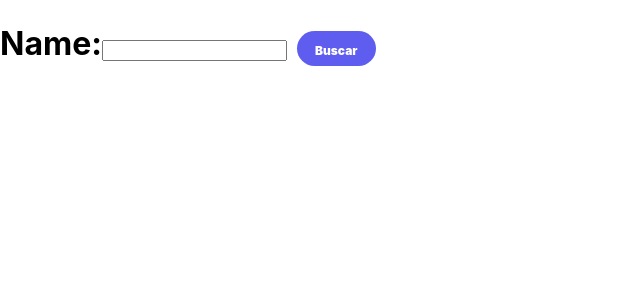
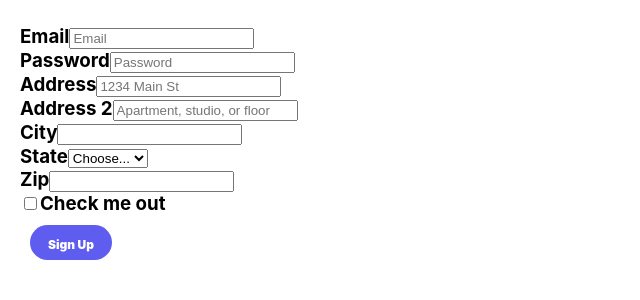
Before and after one commit to AmandaJhes/FrontEndProviHack, a React (Create React App) app: page / in a window 1280 px wide. Shown: the top 300 px of the page, without its empty margins (0-640 px from the left). Built offline with nearby package versions, Linux system fonts and the light colour scheme.

Commit message:
Tela Cadastro e Login

```diff
--- a/package.json
+++ b/package.json
@@ -3,6 +3,7 @@
   "version": "0.1.0",
   "private": true,
   "dependencies": {
+    "@material-ui/core": "^4.12.4",
     "@testing-library/jest-dom": "^5.16.4",
     "@testing-library/react": "^13.1.1",
     "@testing-library/user-event": "^13.5.0",
--- a/src/App.js
+++ b/src/App.js
@@ -1,11 +1,13 @@
 import React from "react"
-import MyForm from "./Components/Formulario/Form";
+import Cadastro from "./Components/Formulario/Cadastro";
+// import Login from "./Components/Formulario/Login";
 import "./Styles/App.css"
 
 function App() {
   return (
     <div className="App">
-      <h1><MyForm /></h1>
+      {/* <h3><Login /> </h3> */}
+      <h3><Cadastro /></h3>
     </div>
   );
 }
--- /dev/null
+++ b/src/Components/Formulario/Cadastro.js
@@ -0,0 +1,56 @@
+import React from "react"
+import { Button, FormContainer } from "./styles"
+
+function Cadastro(){
+  return (
+   <FormContainer>
+  <div class="form-row">
+    <div class="form-group col-md-6">
+      <label for="inputEmail4">Email</label>
+      <input type="email" class="form-control" id="inputEmail4" placeholder="Email" />
+    </div>
+    <div class="form-group col-md-6">
+      <label for="inputPassword4">Password</label>
+      <input type="password" class="form-control" id="inputPassword4" placeholder="Password" />
+    </div>
+  </div>
+  <div class="form-group">
+    <label for="inputAddress">Address</label>
+    <input type="text" class="form-control" id="inputAddress" placeholder="1234 Main St" />
+  </div>
+  <div class="form-group">
+    <label for="inputAddress2">Address 2</label>
+    <input type="text" class="form-control" id="inputAddress2" placeholder="Apartment, studio, or floor" />
+  </div>
+  <div class="form-row">
+    <div class="form-group col-md-6">
+      <label for="inputCity">City</label>
+      <input type="text" class="form-control" id="inputCity" />
+    </div>
+    <div class="form-group col-md-4">
+      <label for="inputState">State</label>
+      <select id="inputState" class="form-control">
+        <option selected>Choose...</option>
+        <option>...</option>
+      </select>
+    </div>
+    <div class="form-group col-md-2">
+      <label for="inputZip">Zip</label>
+      <input type="text" class="form-control" id="inputZip" />
+    </div>
+  </div>
+  <div class="form-group">
+    <div class="form-check">
+      <input class="form-check-input" type="checkbox" id="gridCheck" />
+      <label class="form-check-label" for="gridCheck">
+        Check me out
+      </label>
+    </div>
+  </div>
+  <Button>Sign Up</Button>
+</FormContainer>
+  )
+}
+
+
+export default Cadastro
--- a/src/Components/Formulario/Form.js
+++ /dev/null
@@ -1,15 +0,0 @@
-import React from "react"
-import { Button } from "./styles"
-
-function MyForm() {
-   return (
-      <form>
-      <label>Name:<input type="text" name="name" />
-      </label>
-      <Button>Buscar</Button>
-    </form>
-
-   )
- }
-
-export default MyForm
--- /dev/null
+++ b/src/Components/Formulario/Login.js
@@ -0,0 +1,25 @@
+import React from "react"
+import { Button, FormContainer } from "./styles"
+
+function MyForm() {
+   return (
+    <FormContainer>
+    <div class="form-group">
+      <label for="exampleInputEmail1">Email address</label>
+      <input type="email" class="form-control" id="exampleInputEmail1" aria-describedby="emailHelp" placeholder="Enter email"/>
+      <small id="emailHelp" class="form-text text-muted">We'll never share your email with anyone else.</small>
+    </div>
+    <div class="form-group">
+      <label for="exampleInputPassword1">Password</label>
+      <input type="password" class="form-control" id="exampleInputPassword1" placeholder="Password"></input>
+    </div>
+    <div class="form-check">
+      <input type="checkbox" class="form-check-input" id="exampleCheck1" />
+      <label class="form-check-label" for="exampleCheck1">Check me out</label>
+    </div>
+    <Button>Submit</Button>
+  </FormContainer>
+   )
+ }
+
+export default MyForm
--- a/src/Components/Formulario/styles.js
+++ b/src/Components/Formulario/styles.js
@@ -6,7 +6,6 @@ export const Button = styled.button`
   font-size: 12px;
   border-radius: 999px;
   line-height: 24px;
-
   font-weight: 900;
   padding: 16px 25px;
   margin: 10px;
@@ -26,3 +25,10 @@ export const Button = styled.button`
     background-color: #15447D;
   }
 `;
+
+export const FormContainer =styled.div`
+   padding: 5px 20px;
+   margin: 20px 0;
+   border-color: black ;
+   border-width:10px ;
+`
```
Also changed, not shown: 1 other file (tests, documents, lock files or other folders).
